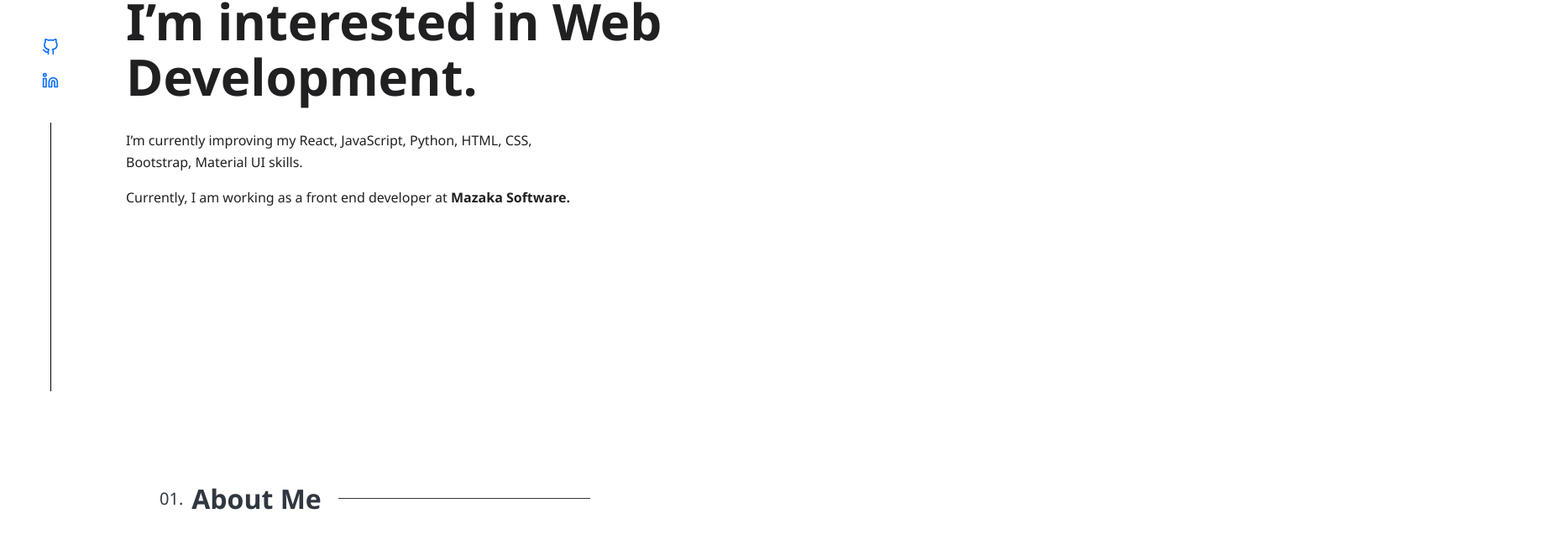
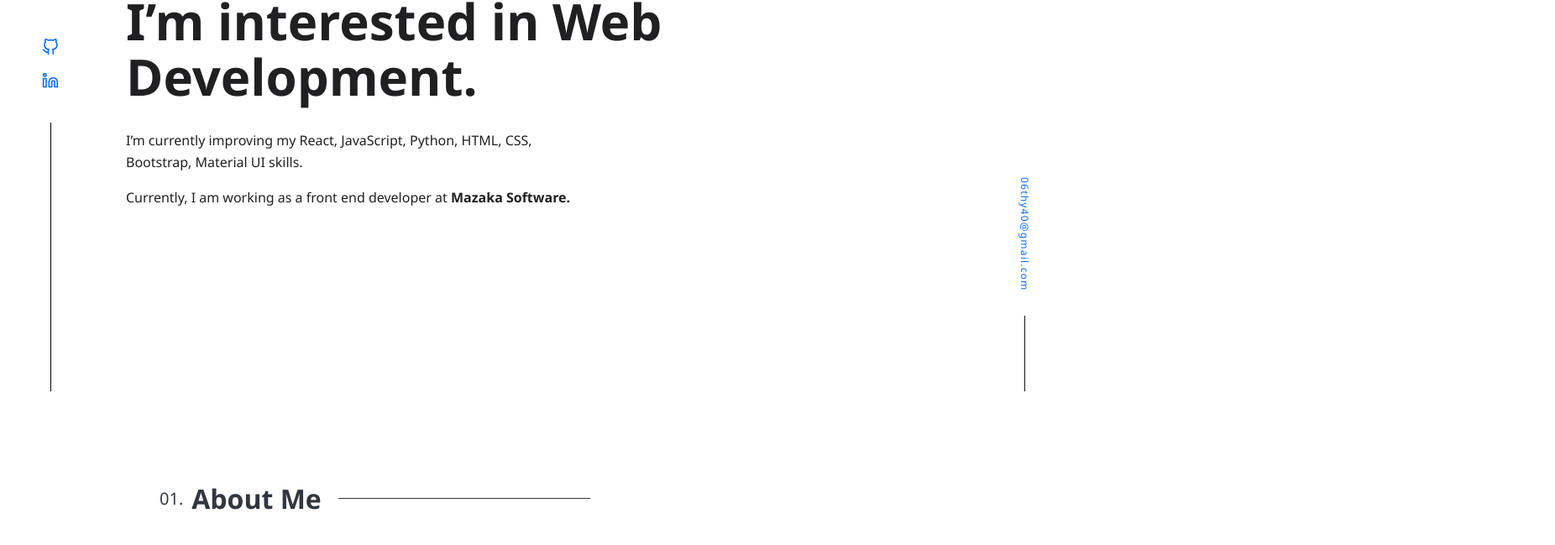
Before and after one commit to Tolga-Han-Yilmaz/myportfolio, a React (Create React App) app: page / in a window 1280 px wide. Shown: the part 334-983 px from the top of the page at 84% size, 1852 px wide, since content can reach past the window. Built offline with nearby package versions, Linux system fonts and the light colour scheme.

Commit message:
RightNavbar.jsx created

```diff
--- a/src/components/Contact.jsx
+++ b/src/components/Contact.jsx
@@ -1,10 +1,17 @@
 import React from 'react'
+import "../scss/components/contact.scss"
 
 const Contact = () => {
   return (
-    <div>
+    <section className='contact' id='contact'>
+      <h2 className="numbered-heading">Contact</h2>
+      <h2 className='title'>Get In Touch</h2>
+      <p>
+      I am open to opportunities. If you have a question or just want to say hello, I will do my best to get back to you!
+      </p>
+      <a class="email-link" href="mailto:06thy40@gmail.com" rel="noopener noreferrer" target="_blank">Say Hello</a>
 
-    </div>
+    </section>
   )
 }
 
--- a/src/components/Footer.jsx
+++ b/src/components/Footer.jsx
@@ -1,7 +1,47 @@
 import React from "react";
+import "../scss/components/footer.scss"
+import { ReactComponent as Github } from "../assets/github.svg";
+import { ReactComponent as Linkedin } from "../assets/linkedin.svg";
 
 const Footer = () => {
-  return <div></div>;
+  return (
+    <footer className="d-flex justify-content-center align-items-center flex-column text-center">
+      <div className="mobile-social-media d-none d-md-flex">
+        <ul>
+          <li>
+            <a
+              href="https://github.com/Tolga-Han-Yilmaz"
+              aria-label="GitHub"
+              rel="noopener noreferrer"
+              target="_blank"
+            >
+              <Github />
+            </a>
+          </li>
+          <li>
+            <a
+              href="https://www.linkedin.com/in/tolgahany%C4%B1lmaz/"
+              aria-label="Linkedin"
+              rel="noopener noreferrer"
+              target="_blank"
+            >
+              <Linkedin />
+            </a>
+          </li>
+        </ul>
+      </div>
+      <div className="copyright">
+        <a
+          href="https://github.com/Tolga-Han-Yilmaz/myportfolio"
+          rel="noopener noreferrer"
+          target="_blank"
+        >
+          <p>Designed &amp; Built by Tolga Han Yilmaz</p>
+
+        </a>
+      </div>
+    </footer>
+  );
 };
 
 export default Footer;
--- a/src/components/Header.jsx
+++ b/src/components/Header.jsx
@@ -3,6 +3,8 @@ import "../scss/components/header.scss";
 import me from "../assets/tolgahanyilmaz.png";
 
 const Header = () => {
+
+
   return (
     <header className="header w-100">
       <nav className="nav w-100 d-flex justify-content-between">
@@ -14,32 +16,36 @@ const Header = () => {
         <div className="header-right d-flex">
           <ul className="d-flex gap-4">
             <li>
-              <a href="" className="d-flex">
+              <a href="/#about" className="d-flex">
                 01.
                 <p>About</p>
               </a>
             </li>
             <li>
-              <a href="" className="d-flex">
+              <a href="/#jobs" className="d-flex">
                 02.
                 <p>Experience</p>
               </a>
             </li>
             <li>
-              <a href="" className="d-flex">
+              <a href="/#projects" className="d-flex">
                 03.
                 <p>Work</p>
               </a>
             </li>
             <li>
-              <a href="" className="d-flex">
+              <a href="/#contact" className="d-flex">
                 04.
                 <p>Contact</p>
               </a>
             </li>
           </ul>
           <div>
-            <a href="" className="resume-button" target="_blank">
+            <a
+              href="/images/Resume.docx"
+              className="resume-button"
+              download
+            >
               Resume
             </a>
           </div>
--- a/src/components/Projects.jsx
+++ b/src/components/Projects.jsx
@@ -12,7 +12,7 @@ const Projects = () => {
   return (
     <section id="projects" className="projects">
       <h2 className="numbered-heading">Some Things I've Built</h2>
-      <ul className="projects-box">
+      {/* <ul className="projects-box">
         {projectsItems?.map((project) => {
           const { id, img, title, description, repoLink, appLink, tools,repoSvg,appSvg} =
             project;
@@ -54,17 +54,17 @@ const Projects = () => {
             </li>
           );
         })}
-      </ul>
+      </ul> */}
 
 {/* OTHER PROJECTS */}
       <div className="other-projects">
-        <h2>Other Noteworthy Projects</h2>
+        {/* <h2>Other Noteworthy Projects</h2> */}
         <a href="/archive" className="archive-link">
           view the archive
         </a>
         <ul className="projects-grid">
         {projectsItems?.map((project) => {
-          const { id, img, title, description, repoLink, appLink, tools,repoSvg,appSvg} =
+          const { id,  title, description,  tools,repoSvg,appSvg} =
             project;
           return (
           <li className="other-projects-item" key={id}>
--- /dev/null
+++ b/src/components/RightNavbar.jsx
@@ -0,0 +1,20 @@
+import React from "react";
+import "../scss/components/rightnavbar.scss"
+
+const RightNavbar = () => {
+  return (
+    <div className="rightnavbar">
+      <div className="d-flex flex-column align-items-center position-relative">
+        <a
+          href="mailto:06thy40@gmail.com"
+          rel="noopener noreferrer"
+          target="_blank"
+        >
+          06thy40@gmail.com
+        </a>
+      </div>
+    </div>
+  );
+};
+
+export default RightNavbar;
--- a/src/router/AppRouter.jsx
+++ b/src/router/AppRouter.jsx
@@ -5,15 +5,16 @@ import Header from "../components/Header";
 import Footer from "../components/Footer";
 import NotFound from "../pages/NotFound";
 import LeftNavbar from "../components/LeftNavbar";
+import RightNavbar from "../components/RightNavbar";
 
 const AppRouter = () => {
   return (
     <>
       <Header />
       <LeftNavbar />
+      <RightNavbar />
       <Routes>
         <Route path="/" element={<Home />} />
-
         <Route path="*" element={<NotFound />} />
       </Routes>
       <Footer />
--- a/src/scss/App.scss
+++ b/src/scss/App.scss
@@ -3,11 +3,13 @@
 @import "./base/reset";
 @import "./components/header.scss";
 @import "./components/leftnavbar.scss";
+@import "./components/rightnavbar.scss";
 @import "./components/hero.scss";
 @import "./components/about.scss";
 @import "./components/contact.scss";
 @import "./components/jobs.scss";
 @import "./components/projects.scss";
+@import "./components/footer.scss";
 
 // pages scss
 @import "./page/home.scss"
--- a/src/scss/components/contact.scss
+++ b/src/scss/components/contact.scss
@@ -0,0 +1,28 @@
+.contact{
+    max-width: 600px;
+    text-align: center;
+    margin: 0px auto 100px;
+    .title{
+        font-size: clamp(40px,5vw,60px);
+    }
+   .email-link{
+    color: var(--text-3);
+    background-color: transparent;
+    border: 1px solid var(--text-3);
+    border-radius: var(--border-radius);
+    padding: 1.25rem 1.75rem;
+    font-size: var(--fz-sm);
+    font-family: var(--font-mono);
+    line-height: 1;
+    text-decoration: none;
+    cursor: pointer;
+    transition: var(--transition);
+    margin-top: 50px;
+    &:hover{
+        transform: translateY(5px);
+    }
+   }
+   p{
+    margin-bottom: 50px;
+   }
+}
--- /dev/null
+++ b/src/scss/components/footer.scss
@@ -0,0 +1,5 @@
+footer{
+    height: auto;
+    min-height: 70px;
+    padding: 15px;
+}
--- a/src/scss/components/header.scss
+++ b/src/scss/components/header.scss
@@ -15,6 +15,7 @@
   filter: none !important;
   pointer-events: auto !important;
   user-select: auto !important;
+  box-shadow: 0 5px 17px 1px rgba($color: #000000, $alpha: 0.1);
   .nav {
     display: flex;
     -webkit-box-pack: justify;
--- /dev/null
+++ b/src/scss/components/rightnavbar.scss
@@ -0,0 +1,27 @@
+.rightnavbar {
+  width: 40px;
+  position: fixed;
+  bottom: 0px;
+  left: auto;
+  right: 40px;
+  z-index: 10;
+  color: var(--light-slate);
+  a {
+    margin: 20px auto;
+    padding: 10px;
+    font-family: var(--font-mono);
+    font-size: var(--fz-xxs);
+    line-height: var(--fz-lg);
+    letter-spacing: 0.1em;
+    -webkit-writing-mode: vertical-rl;
+    writing-mode: vertical-rl;
+}
+&::after {
+  content: "";
+  display: block;
+  width: 1px;
+  height: 90px;
+  margin: 0px auto;
+  background-color: var(--text-3);
+}
+}
--- a/src/scss/page/home.scss
+++ b/src/scss/page/home.scss
@@ -37,3 +37,6 @@
           }
     }
 }
+a{
+  text-decoration: none;
+}
```
Also changed, not shown: 1 other file (tests, documents, lock files or other folders).
